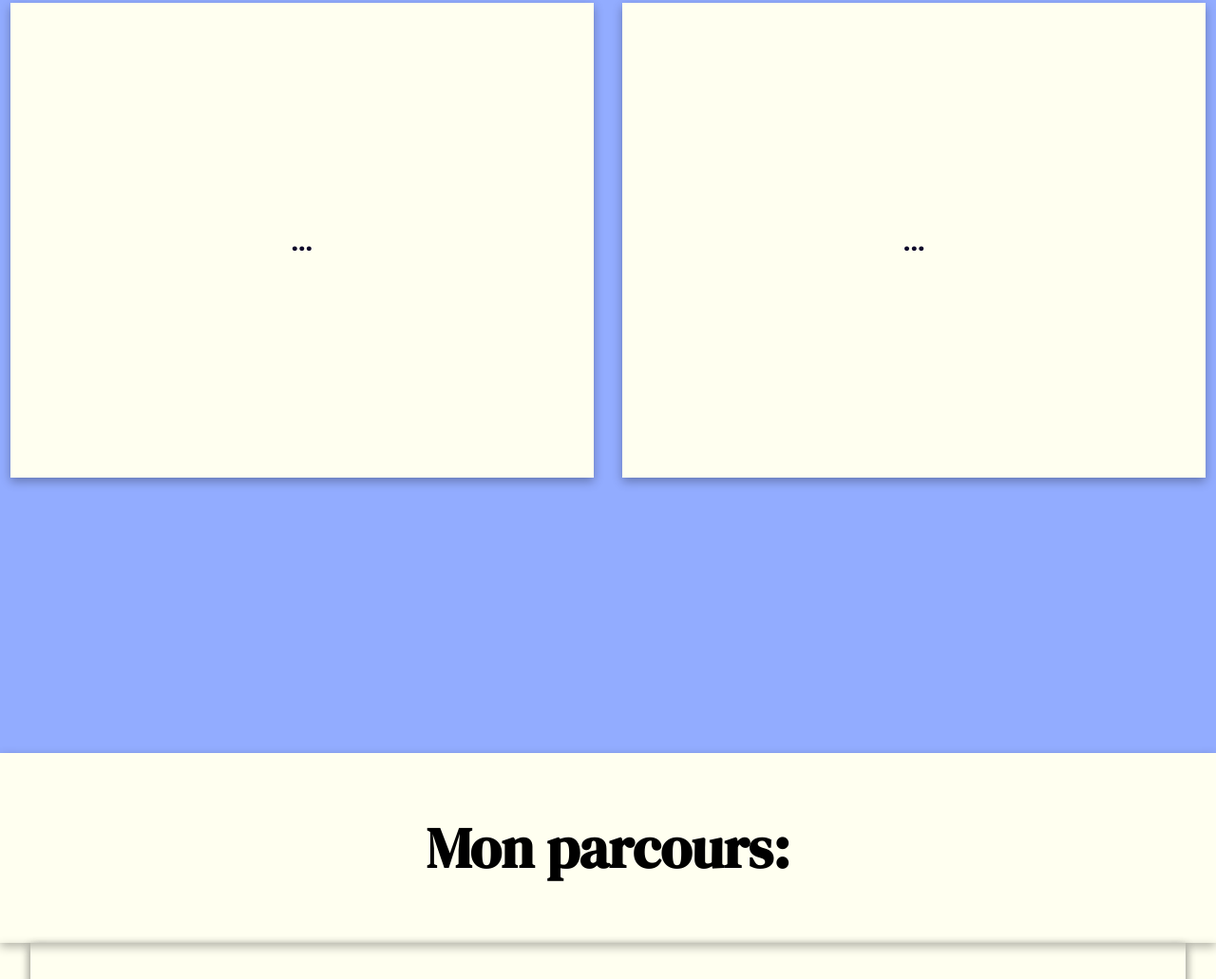
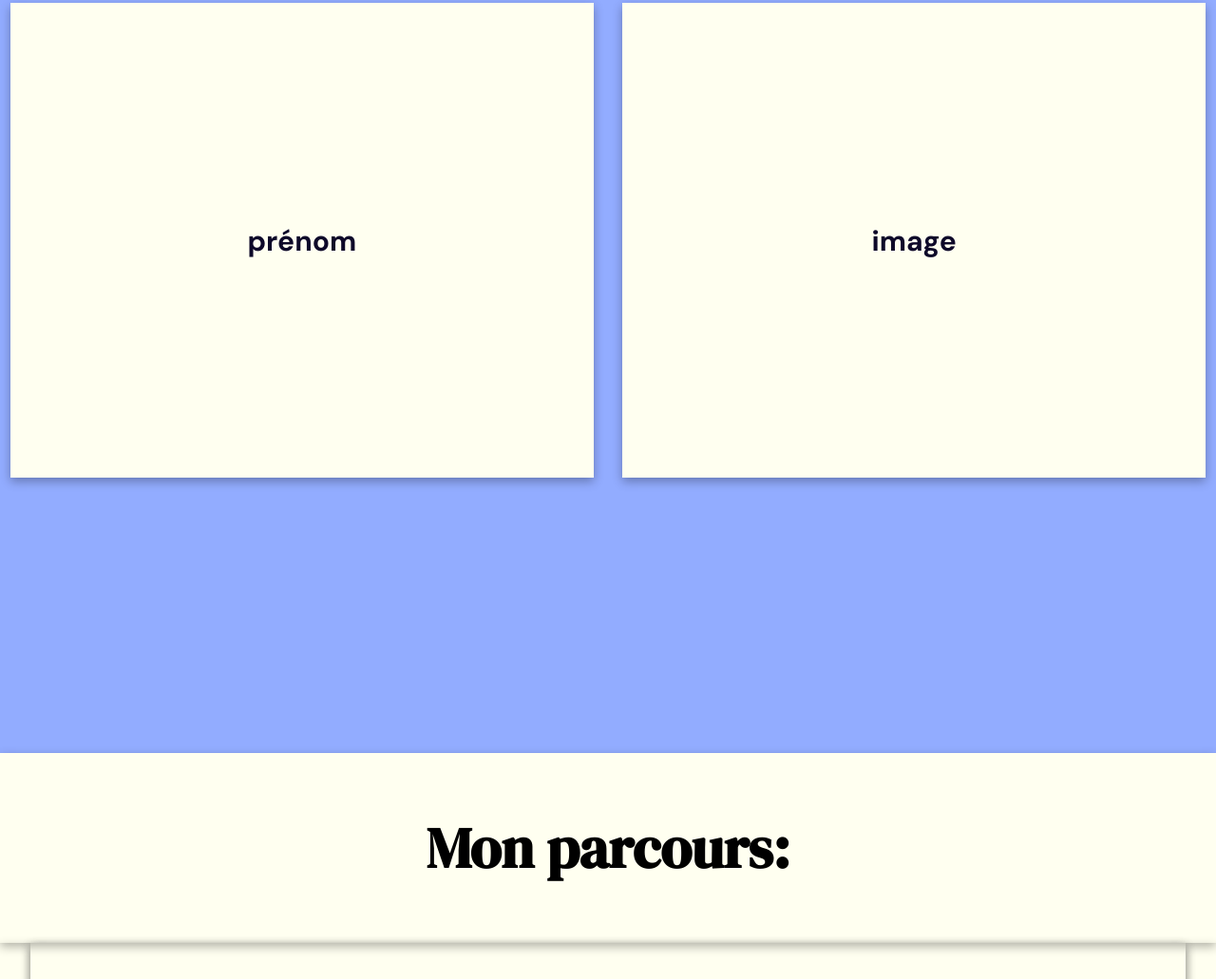
Before and after one commit to Tereia3/Portfolio_CHOUNE_Tereia, a plain HTML site: page index.html in a window 1280 px wide. Shown: the part 1154-2185 px from the top of the page at 95% size. Drawn offline with Linux system fonts and the light colour scheme.

Commit message:
Update index.html

```diff
--- a/index.html
+++ b/index.html
@@ -59,8 +59,8 @@
 	<div class="Page_profil" id="profil">
 		<div class="profil_titre"> <h1>Profil</h1></div>
 		<div class="profil_cont_gd">
-			<div class="profil_gauche"> <p>...</p> </div>
-			<div class="profil_droite"> <p>...</p> </div>
+			<div class="profil_gauche"> <p>prénom</p> </div>
+			<div class="profil_droite"> <p>image</p> </div>
 		</div>
 	</div>
 
```
